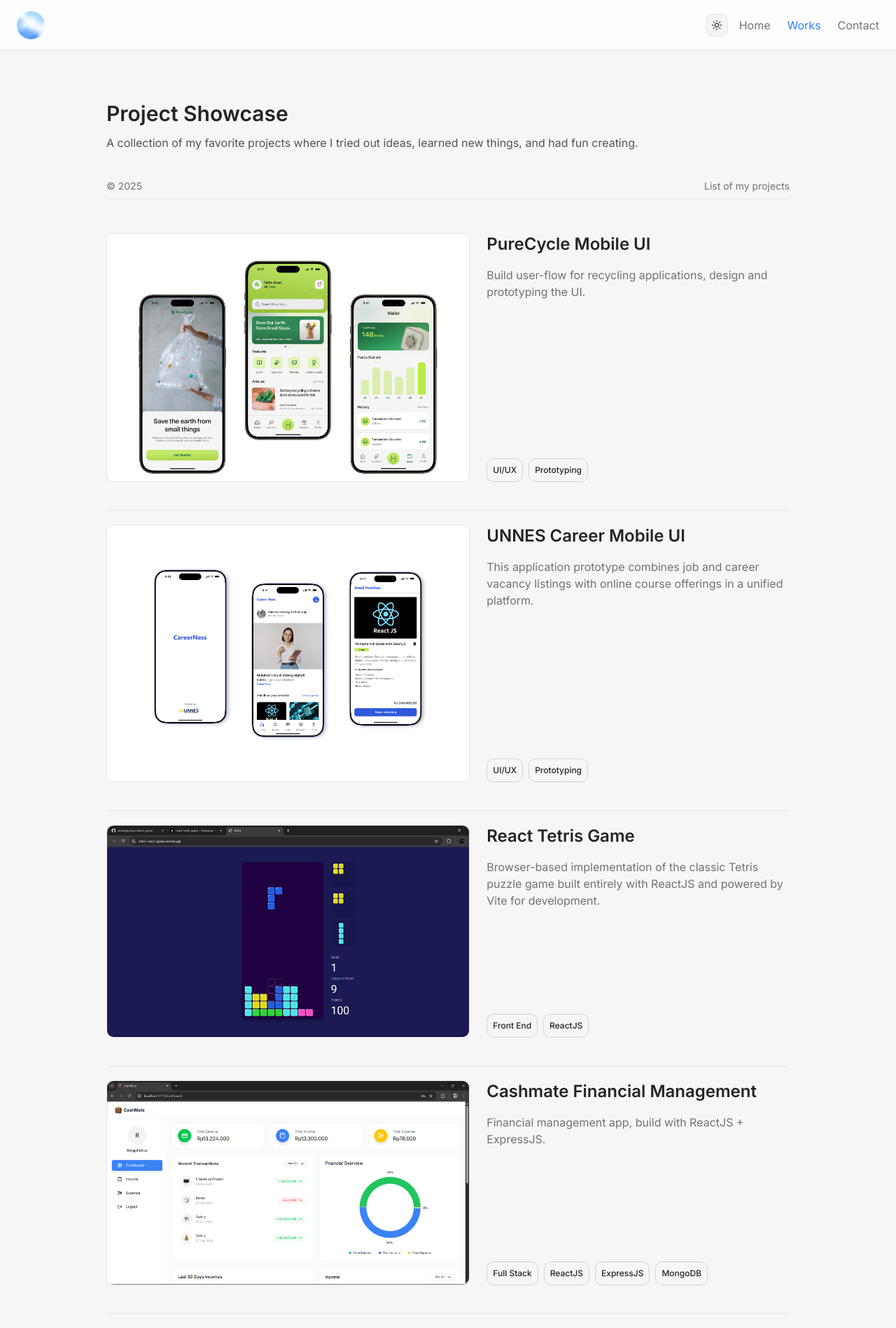
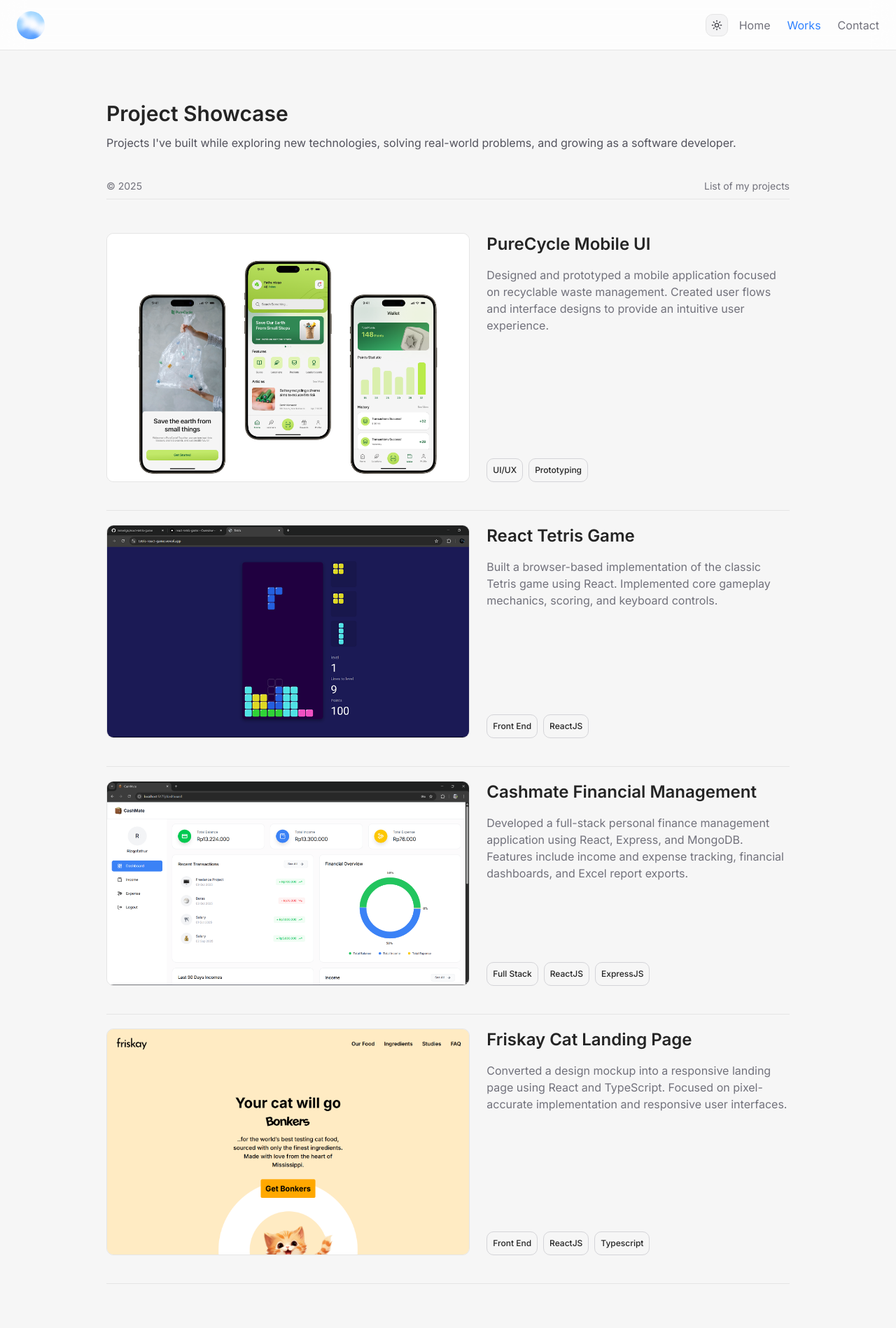
Before and after one commit to nerveign/portofolio, a React (Vite) app: page /works in a window 1280 px wide. Shown: the top 1898 px of the page at 70% size. Built offline with nearby package versions, Linux system fonts and the light colour scheme.

Commit message:
Update portofolio

```diff
--- a/src/components/ui/project-card.tsx
+++ b/src/components/ui/project-card.tsx
@@ -20,9 +20,9 @@ export const ProjectCard = ({ imageURL, title, description, label }: ProjectProp
             <p className="text-zinc-500 mt-3 text-sm md:text-base lg:mt-4 dark:text-[#A5A3A3]">{description}</p>
           </div>
           <div className="flex gap-2 mt-4 lg:mt-0 ">
-            {label.map((item) => (
+            {label.map((item, index) => (
               <>
-                <Badge className="py-2 px-2 rounded-lg border-zinc-300 dark:border-zinc-600 dark:text-[#A5A3A3]" variant={'outline'}>
+                <Badge className="py-2 px-2 rounded-lg border-zinc-300 dark:border-zinc-600 dark:text-[#A5A3A3]" variant={'outline'} key={index}>
                   {item}
                 </Badge>
               </>
--- a/src/components/ui/works-heading.tsx
+++ b/src/components/ui/works-heading.tsx
@@ -6,7 +6,7 @@ export const WorksHeading = () => {
       <div className="W-[27rem] border-b-1 mb-2">
         <h2 className="font-semibold text-xl lg:text-3xl">Project Showcase</h2>
         <div className="mt-2 lg:mt-3 text-zinc-600 dark:text-[#A5A3A3]">
-          <p className="text-sm lg:text-base">A collection of my favorite projects where I tried out ideas, learned new things, and had fun creating.</p>
+          <p className="text-sm lg:text-base">Projects I've built while exploring new technologies, solving real-world problems, and growing as a software developer.</p>
         </div>
         <div className="flex justify-between mt-10 mb-2 text-zinc-500 text-sm">
           <p>© {year}</p>
--- a/src/data/projectsData.ts
+++ b/src/data/projectsData.ts
@@ -11,31 +11,25 @@ export const data: Project[] = [
   {
     imageURL: `${url}/portofolio-1.png`,
     title: 'PureCycle Mobile UI',
-    description: 'Build user-flow for recycling applications, design and prototyping the UI.',
-    label: ['UI/UX', 'Prototyping'],
-  },
-  {
-    imageURL: `${url}/portofolio-2.png`,
-    title: 'UNNES Career Mobile UI',
-    description: 'This application prototype combines job and career vacancy listings with online course offerings in a unified platform.',
+    description: 'Designed and prototyped a mobile application focused on recyclable waste management. Created user flows and interface designs to provide an intuitive user experience.',
     label: ['UI/UX', 'Prototyping'],
   },
   {
     imageURL: `${url}/portofolio-3.png`,
     title: 'React Tetris Game',
-    description: 'Browser-based implementation of the classic Tetris puzzle game built entirely with ReactJS and powered by Vite for development.',
+    description: 'Built a browser-based implementation of the classic Tetris game using React. Implemented core gameplay mechanics, scoring, and keyboard controls.',
     label: ['Front End', 'ReactJS'],
   },
   {
     imageURL: `${url}/portofolio-4.png`,
     title: 'Cashmate Financial Management',
-    description: 'Financial management app, build with ReactJS + ExpressJS.',
-    label: ['Full Stack', 'ReactJS', 'ExpressJS', 'MongoDB'],
+    description: 'Developed a full-stack personal finance management application using React, Express, and MongoDB. Features include income and expense tracking, financial dashboards, and Excel report exports.',
+    label: ['Full Stack', 'ReactJS', 'ExpressJS'],
   },
   {
     imageURL: `${url}/portofolio-5.png`,
     title: 'Friskay Cat Landing Page',
-    description: 'Simple landing page for exercise building UI.',
+    description: 'Converted a design mockup into a responsive landing page using React and TypeScript. Focused on pixel-accurate implementation and responsive user interfaces.',
     label: ['Front End', 'ReactJS', 'Typescript'],
   },
 ];
```
